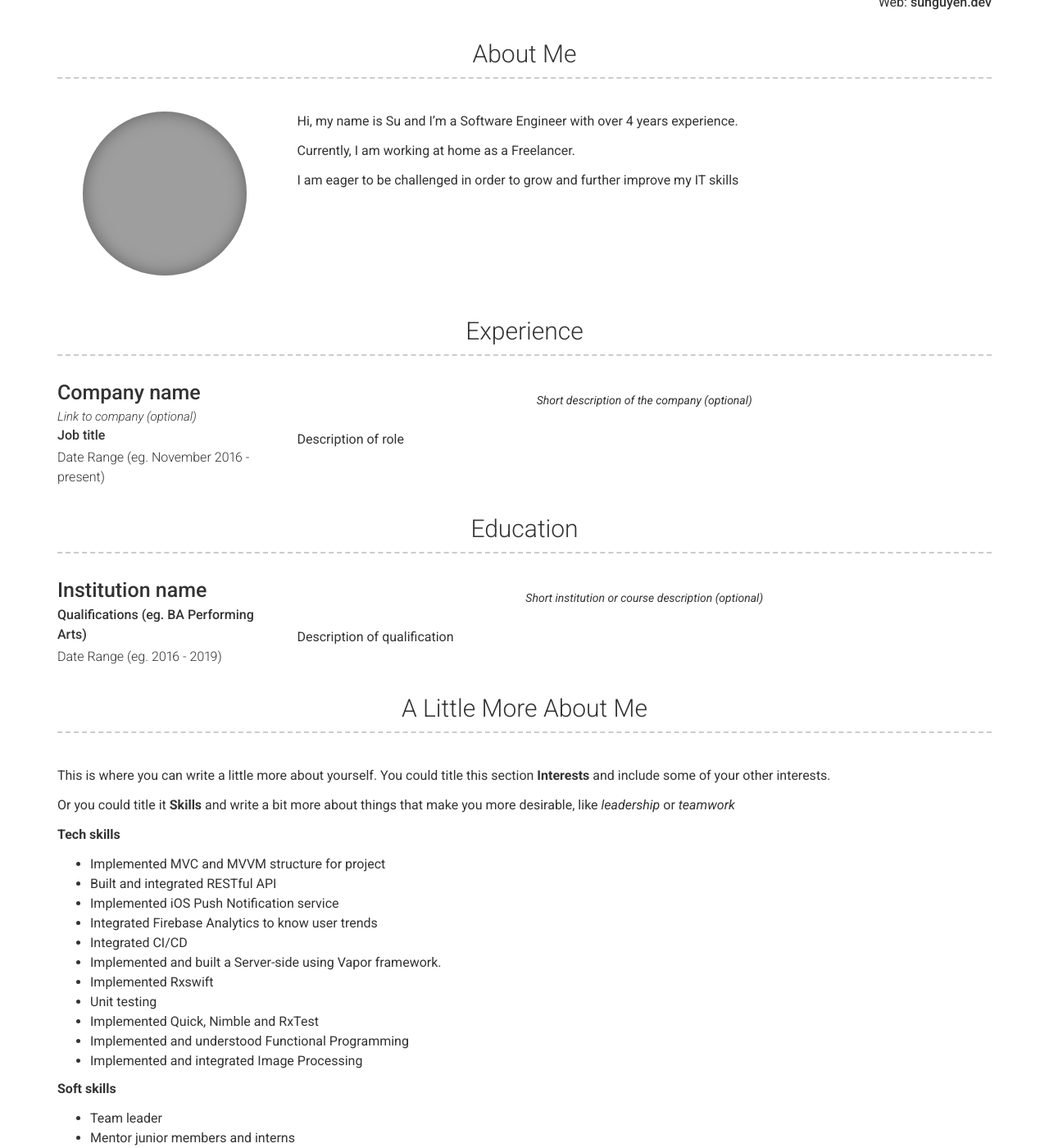
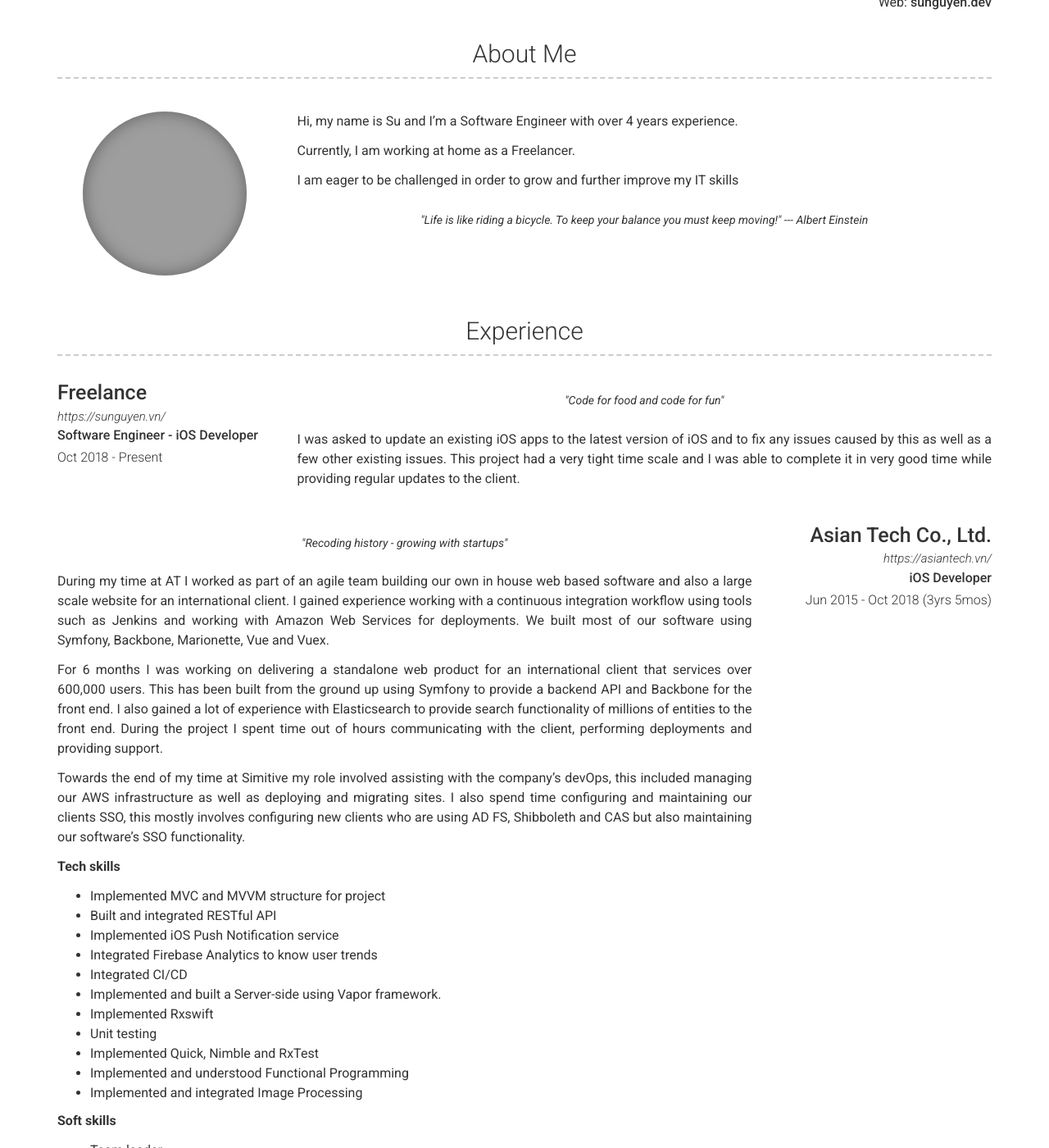
Before and after one commit to vnntsu/vnntsu.github.io, a Jekyll site: the page built from index.md, in a window 1280 px wide and 1400 px high, scrolled down 193 px. Shown: the whole window at 82% size. Built offline with Jekyll 4.4.1, drawn with Linux system fonts in a browser that asks for light colours; some of the changed text lies outside the part shown; grey boxes are pictures that could not be loaded.

Commit message:
Update about, experience and education

```diff
--- a/_config.yml
+++ b/_config.yml
@@ -8,6 +8,7 @@ title: Software Engineer
 email: vnntsu@gmail.com
 phone: +84 702 35 2040
 website: sunguyen.dev
+# quote: "Life is like riding a bicycle. To keep your balance you must keep moving!" --- Albert Einstein
 
 # Social links
 github_username:  vnntsu
@@ -24,6 +25,9 @@ about_content: | # this will include new lines to allow paragraphs
   Currently, I am working at home as a Freelancer.
 
   I am eager to be challenged in order to grow and further improve my IT skills
+about_quote: >
+  "Life is like riding a bicycle. To keep your balance you must keep moving!" --- Albert Einstein
+
 
 # Projects Section
 # projects_title: Projects #(Use this to override about projects section title)
@@ -40,24 +44,6 @@ more_content: | # this will include new lines to allow paragraphs
   This is where you can write a little more about yourself. You could title this section **Interests** and include some of your other interests.
 
   Or you could title it **Skills** and write a bit more about things that make you more desirable, like *leadership* or *teamwork*
-
-  **Tech skills**
-    - Implemented MVC and MVVM structure for project
-    - Built and integrated RESTful API
-    - Implemented iOS Push Notification service
-    - Integrated Firebase Analytics to know user trends
-    - Integrated CI/CD
-    - Implemented and built a Server-side using Vapor framework.
-    - Implemented Rxswift
-    - Unit testing
-    - Implemented Quick, Nimble and RxTest
-    - Implemented and understood Functional Programming
-    - Implemented and integrated Image Processing
-
-  **Soft skills**
-    - Team leader
-    - Mentor junior members and interns
-    - Presentation
 
 # Footer
 footer_show_references: true
--- a/_data/education.yml
+++ b/_data/education.yml
@@ -1,9 +1,8 @@
 # Education Template
-- layout: left
-  name: Institution name
-  dates: Date Range (eg. 2016 - 2019)
-  qualification: Qualifications (eg. BA Performing Arts)
-  quote: >
-    Short institution or course description (optional)
+- layout: top-middle
+  name: University of Science and Technology - The University of Da Nang
+  dates: Aug 2011 - Jun 2016
+  qualification: BSc Information Technology
   description: | # this will include new lines to allow paragraphs
-    Description of qualification
+    During my time at university I learnt most of my key skills that have I have taken through my career such as teamwork and working to tight deadlines.
+    I thouroughly enjoyed my time as university and learnt a lot about a healthy work life balance.
--- a/_data/experience.yml
+++ b/_data/experience.yml
@@ -1,10 +1,43 @@
 # Experience template
 - layout: left
-  company: Company name
-  link: Link to company (optional)
-  job_title: Job title
-  dates: Date Range (eg. November 2016 - present)
+  company: Freelance
+  link: https://sunguyen.vn/
+  job_title: Software Engineer - iOS Developer
+  dates: Oct 2018 - Present
   quote: >
-   Short description of the company (optional)
+   "Code for food and code for fun"
   description: | # this will include new lines to allow paragraphs
-    Description of role
+    I was asked to update an existing iOS apps to the latest version of iOS and to fix any issues caused by this as well as a few other existing issues.
+    This project had a very tight time scale and I was able to complete it in very good time while providing regular updates to the client.
+
+- layout: right
+  company: Asian Tech Co., Ltd.
+  link: https://asiantech.vn/
+  job_title: iOS Developer
+  dates: Jun 2015 - Oct 2018 (3yrs 5mos)
+  quote: >
+   "Recoding history - growing with startups"
+  description: | # this will include new lines to allow paragraphs
+    During my time at AT I worked as part of an agile team building our own in house web based software and also a large scale website for an international client. I gained experience working with a continuous integration workflow using tools such as Jenkins and working with Amazon Web Services for deployments. We built most of our software using Symfony, Backbone, Marionette, Vue and Vuex.
+
+    For 6 months I was working on delivering a standalone web product for an international client that services over 600,000 users. This has been built from the ground up using Symfony to provide a backend API and Backbone for the front end. I also gained a lot of experience with Elasticsearch to provide search functionality of millions of entities to the front end. During the project I spent time out of hours communicating with the client, performing deployments and providing support.
+
+    Towards the end of my time at Simitive my role involved assisting with the company’s devOps, this included managing our AWS infrastructure as well as deploying and migrating sites. I also spend time configuring and maintaining our clients SSO, this mostly involves configuring new clients who are using AD FS, Shibboleth and CAS but also maintaining our software’s SSO functionality.
+
+    **Tech skills**
+      - Implemented MVC and MVVM structure for project
+      - Built and integrated RESTful API
+      - Implemented iOS Push Notification service
+      - Integrated Firebase Analytics to know user trends
+      - Integrated CI/CD
+      - Implemented and built a Server-side using Vapor framework.
+      - Implemented Rxswift
+      - Unit testing
+      - Implemented Quick, Nimble and RxTest
+      - Implemented and understood Functional Programming
+      - Implemented and integrated Image Processing
+
+    **Soft skills**
+      - Team leader
+      - Mentor junior members and interns
+      - Presentation
--- a/_includes/about.html
+++ b/_includes/about.html
@@ -9,5 +9,10 @@
     <div class="{{ 'col-xs-12 ' }}{%- if site.about_profile_image -%}col-sm-8 col-md-9 col-print-12{%- endif -%}">
       {{ site.about_content | strip | markdownify }}
     </div>
+    <div class="col-xs-12 col-sm-8 col-md-9 col-print-12">
+      {%- if site.about_quote -%}
+        <p class="quote">{{ site.about_quote }}</p>
+      {%- endif -%}
+    </div>
   </div>
 </div>
```
